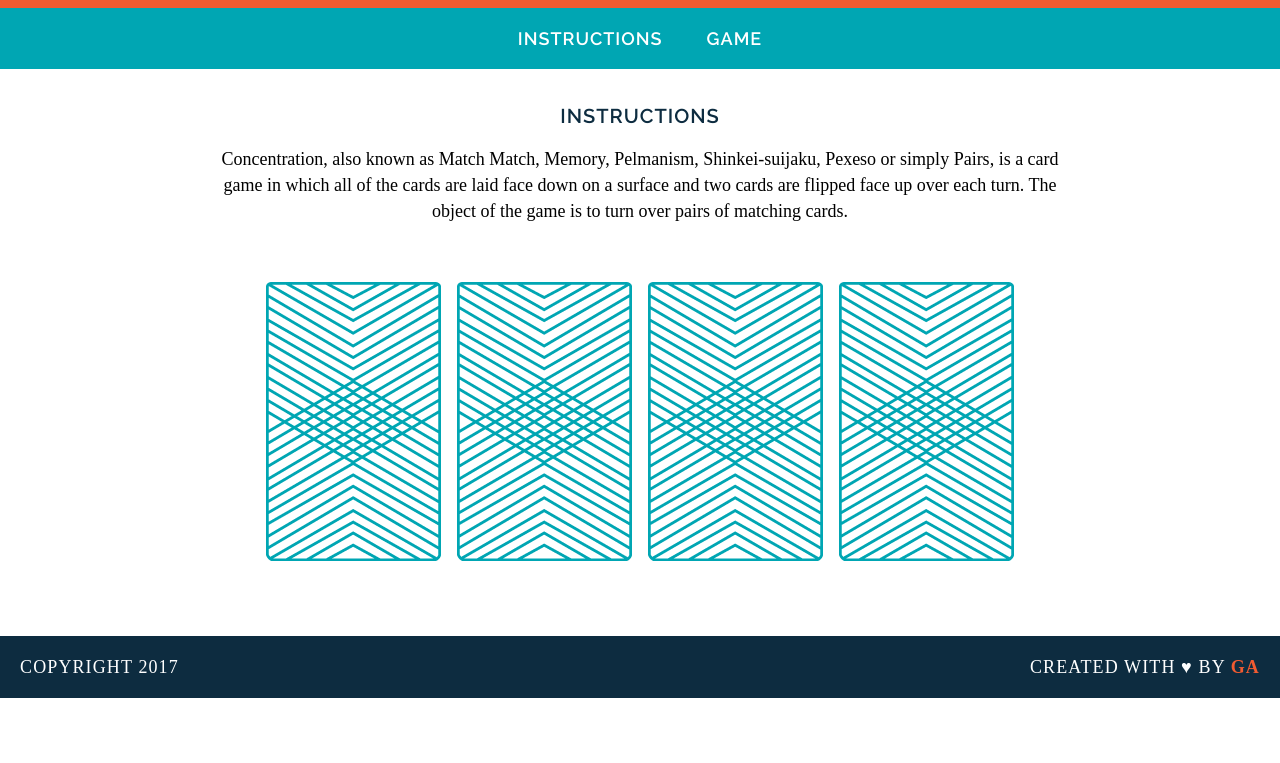
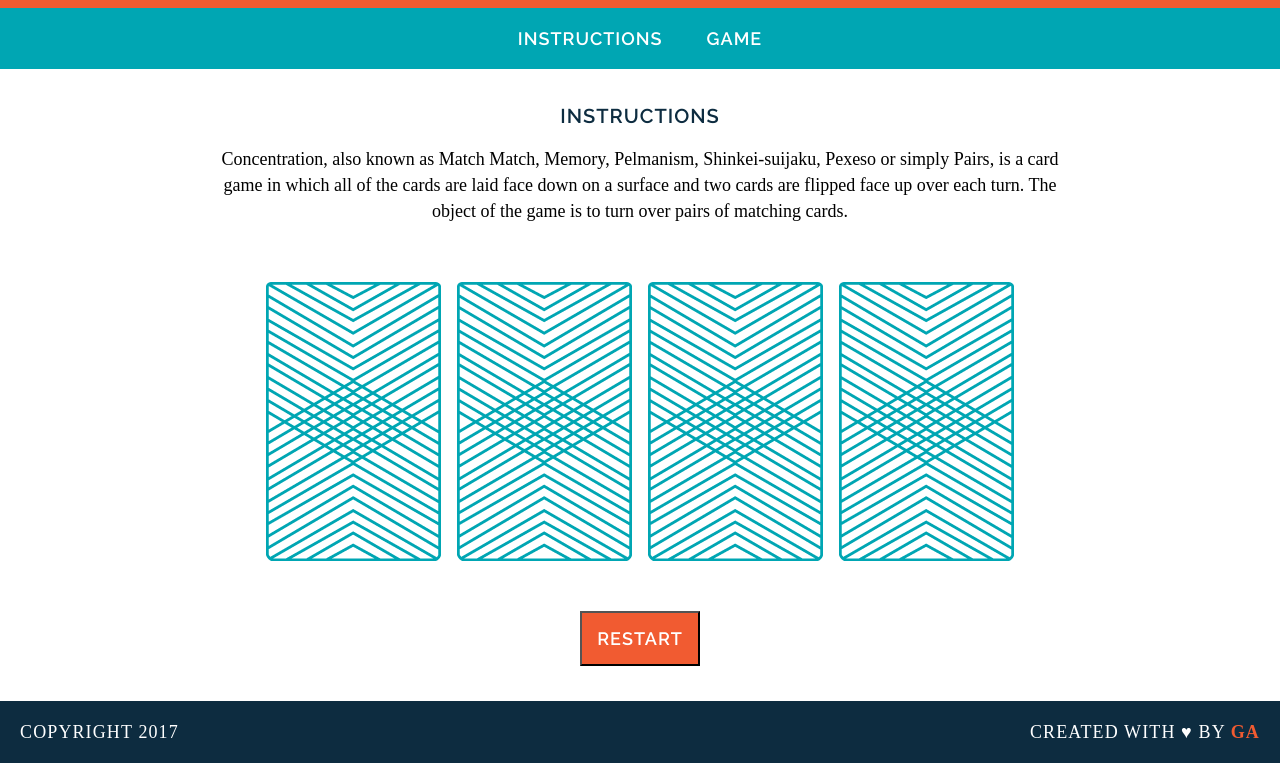
Before and after one commit to kristiroby/wdi-fundamentals-memorygame, a plain HTML site: page memory_game/index.html in a window 1280 px wide. Shown: the part 89-852 px from the top of the page. Before the commit the page ends 800 px from the top, so only its background shows below. Drawn offline with Linux system fonts and the light colour scheme; a web font is replaced by a local one.

Commit message:
created game logic

```diff
--- a/memory_game/css/style.css
+++ b/memory_game/css/style.css
@@ -69,6 +69,17 @@ img {
 	margin: 40px 8px;
 }
 
+button {
+	font-family: "Raleway", sans-serif;
+	background-color: #F15B31;
+	color: #FFFFFF;
+	letter-spacing: 1px;
+	font-weight: 600;
+	font-size: 18px;
+	text-transform: uppercase;
+	padding: 15px;
+	margin: 10px 0 0 0;
+}
 footer {
 	text-transform: uppercase;
 	padding: 0 20px;
--- a/memory_game/index.html
+++ b/memory_game/index.html
@@ -25,7 +25,15 @@
 
 	<p>Concentration, also known as Match Match, Memory, Pelmanism, Shinkei-suijaku, Pexeso or simply Pairs, is a card game in which all of the cards are laid face down on a surface and two cards are flipped face up over each turn. The object of the game is to turn over pairs of matching cards.</p>
 
+
 	<div id="game-board" class="board clearfix"></div>
+	<button type="button" onClick="Refresh()">Restart</button>
+
+<script>
+    function Refresh() {
+        window.parent.location = window.parent.location.href;
+    }
+</script>
 
 </main>
 <footer class="clearfix">
--- a/memory_game/js/main.js
+++ b/memory_game/js/main.js
@@ -25,13 +25,17 @@ const cards = [
 const cardsInPlay = [];
 
 const checkForMatch = function () {
+
 	if (cardsInPlay.length === 2 && cardsInPlay[0] === cardsInPlay[1]) {
 		alert("You found a match!");
 	}
 	else if (cardsInPlay.length === 2 && cardsInPlay[0] !== cardsInPlay[1]) {
 		alert("Sorry try again");
 	}
-}
+	else if (cardsInPlay.length === 4 && cardsInPlay[2] == cardsInPlay[3]) {
+		alert ("You won!");
+	}
+};
 
 function flipCard () {
 	const cardId = this.getAttribute('data-id');
```
Also changed, not shown: 1 other file.
